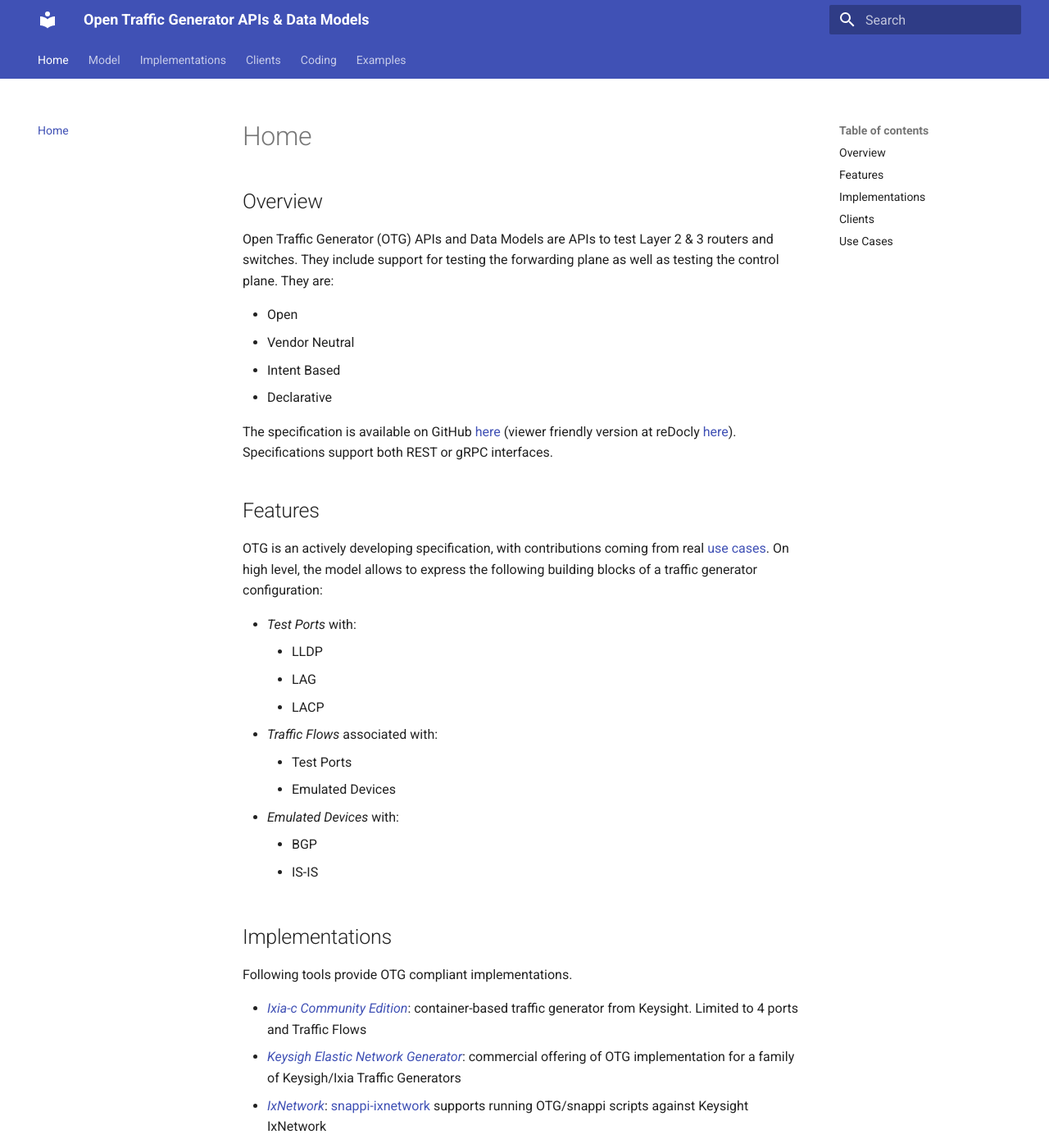
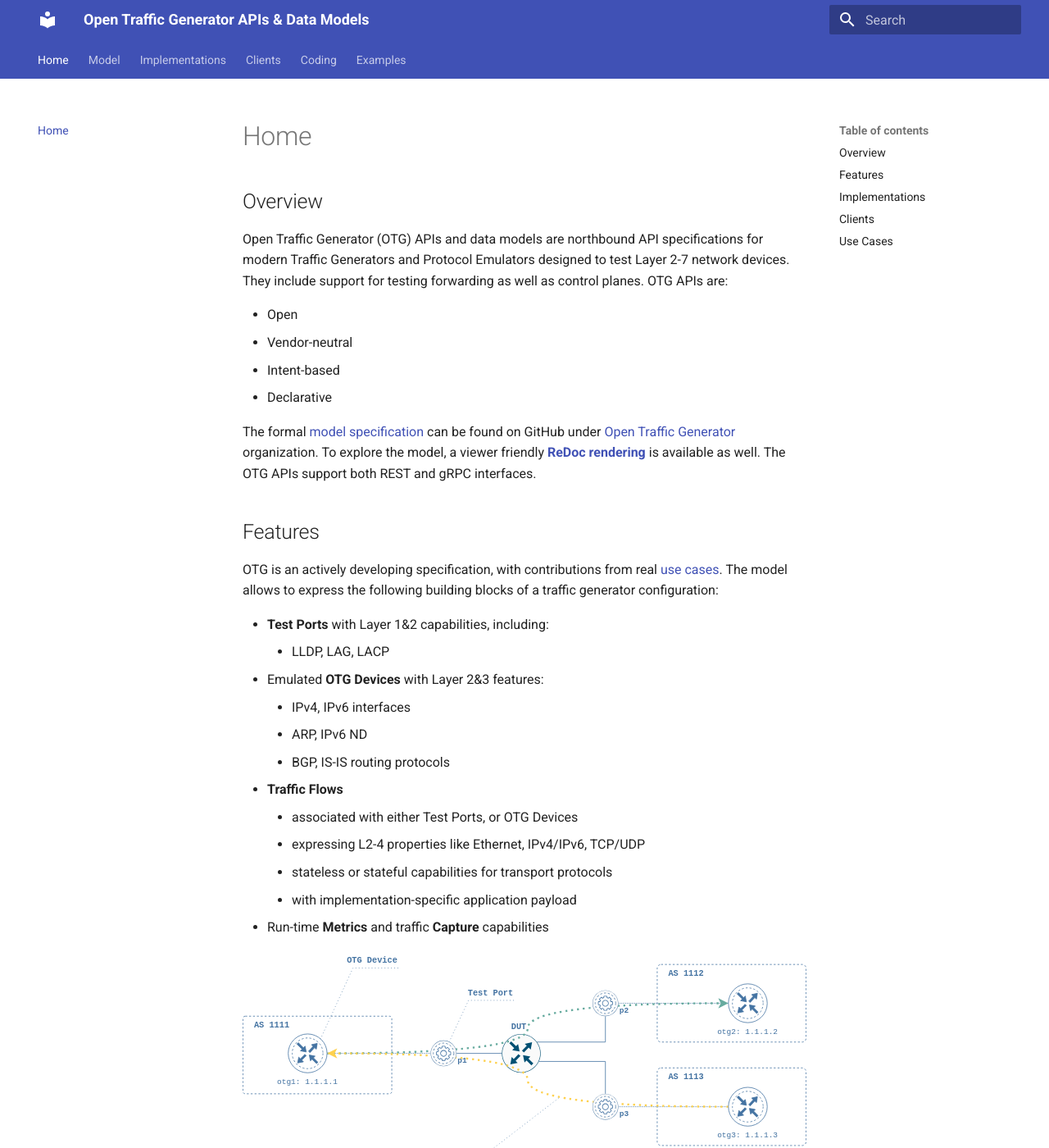
Before and after one commit to open-traffic-generator/open-traffic-generator.github.io, an MkDocs documentation site: the page built from docs/index.md, in a window 1280 px wide and 1400 px high. Shown: the whole window at 82% size. Built offline with MkDocs 1.6.1 and Material for MkDocs 9.7.7, drawn with Linux system fonts in a browser that asks for light colours; some of the changed text lies outside the part shown.

Commit message:
Overview and Features paragraphs

```diff
--- a/docs/index.md
+++ b/docs/index.md
@@ -2,29 +2,34 @@
 
 ## Overview
 
-Open Traffic Generator (OTG) APIs and Data Models are APIs to test Layer 2 & 3 routers and switches. They include support for testing the forwarding plane as well as testing the control plane.  They are:
+Open Traffic Generator (OTG) APIs and data models are northbound API specifications for modern Traffic Generators and Protocol Emulators designed to test Layer 2-7 network devices. They include support for testing  forwarding as well as control planes. OTG APIs are:
 
 * Open
-* Vendor Neutral
-* Intent Based
+* Vendor-neutral
+* Intent-based
 * Declarative
 
-The specification is available on GitHub [here](https://github.com/open-traffic-generator/models/blob/master/artifacts/openapi.yaml) (viewer friendly version at reDocly [here](https://redocly.github.io/redoc/?url=https://raw.githubusercontent.com/open-traffic-generator/models/master/artifacts/openapi.yaml)).  Specifications support both REST or gRPC interfaces.
+The formal [model specification](https://github.com/open-traffic-generator/models/blob/master/artifacts/openapi.yaml) can be found on GitHub under [Open Traffic Generator](https://github.com/open-traffic-generator) organization. To explore the model, a viewer friendly [**ReDoc rendering**](https://redocly.github.io/redoc/?url=https://raw.githubusercontent.com/open-traffic-generator/models/master/artifacts/openapi.yaml) is available as well. The OTG APIs support both REST and gRPC interfaces.
 
 ## Features
 
-OTG is an actively developing specification, with contributions coming from real [use cases](/examples/#use-cases). On high level, the model allows to express the following building blocks of a traffic generator configuration:
+OTG is an actively developing specification, with contributions from real [use cases](/examples/#use-cases). The model allows to express the following building blocks of a traffic generator configuration:
+<!-- TODO add links from bold items to paragraphs in Model section -->
+* **Test Ports** with Layer 1&2 capabilities, including:
+	- LLDP, LAG, LACP
+* Emulated **OTG Devices** with Layer 2&3 features:
+	- IPv4, IPv6 interfaces
+	- ARP, IPv6 ND
+	- BGP, IS-IS routing protocols
+* **Traffic Flows**
+    - associated with either Test Ports, or OTG Devices
+	- expressing L2-4 properties like Ethernet, IPv4/IPv6, TCP/UDP
+	- stateless or stateful capabilities for transport protocols
+	- with implementation-specific application payload
+* Run-time **Metrics** and traffic **Capture** capabilities
 
-* *Test Ports* with:
-	- LLDP
-	- LAG
-	- LACP
-* *Traffic Flows* associated with:
-	- Test Ports
-	- Emulated Devices
-* *Emulated Devices* with:
-	- BGP
-	- IS-IS
+![Example OTG Diagram](images/otg-example-diagram.svg)
+<sub>Fig. 1. Sample diagram of the OTG configuration with emulated BGP routers, traffic flows and a Device Under Test</sub>
 
 
 ## Implementations
```
Also changed, not shown: docs/images/otg-example-diagram.svg (added).
